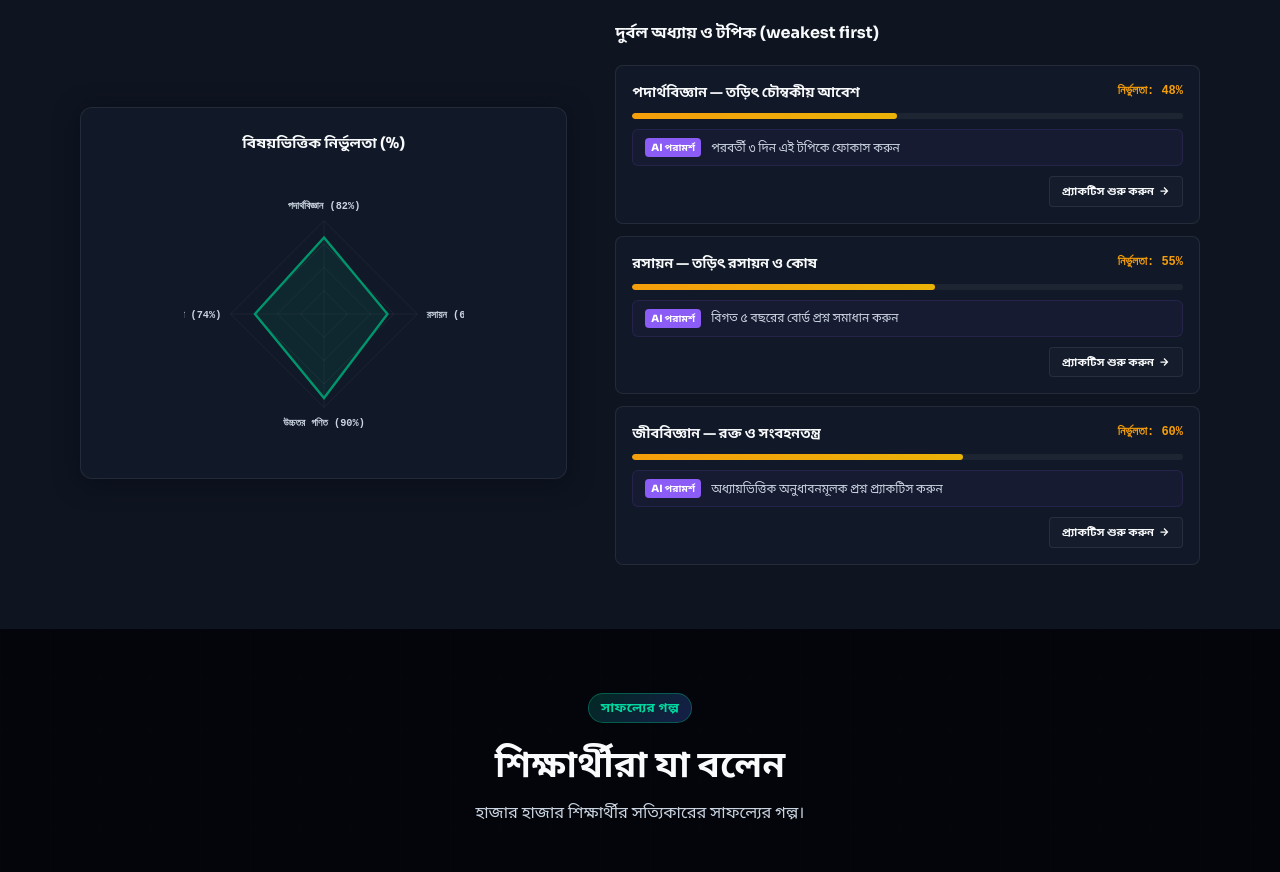
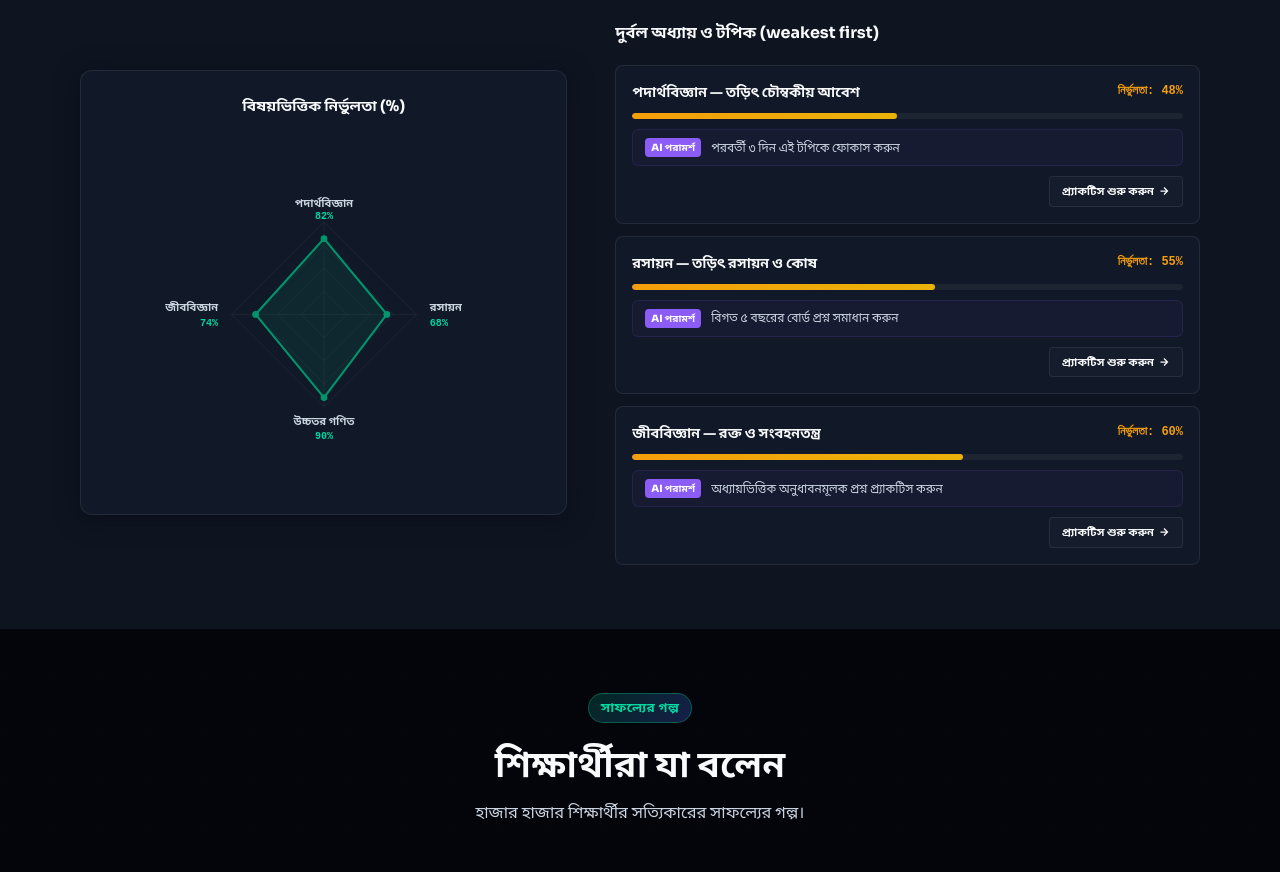
Before and after one commit to mdmonirhossen6/prostutii, a Next.js app: page / in a window 1280 px wide. Shown: the part 6200-7072 px from the top of the page. Built offline with nearby package versions, Linux system fonts and the light colour scheme.

Commit message:
Fix: Expand radar chart viewBox so Bengali labels are fully visible

```diff
--- a/components/AnalyticsShowcase.tsx
+++ b/components/AnalyticsShowcase.tsx
@@ -127,12 +127,14 @@ export default function AnalyticsShowcase({ lang }: AnalyticsShowcaseProps) {
   const [activeTrack, setActiveTrack] = useState<Track>('hsc');
   const data = trackData[activeTrack][lang];
 
-  // SVG dimensions
-  const size = 300;
-  const center = size / 2;
-  const radius = 100;
+  // SVG dimensions — wide enough so Bengali labels don't get clipped
+  const svgW = 500;
+  const svgH = 420;
+  const cx = svgW / 2;
+  const cy = svgH / 2;
+  const radius = 110;
 
-  // Accuracies mapped to 4 axes
+  // Accuracies mapped to 4 axes (top, right, bottom, left)
   const p0 = (data.subjects[0].accuracy / 100) * radius;
   const p1 = (data.subjects[1].accuracy / 100) * radius;
   const p2 = (data.subjects[2].accuracy / 100) * radius;
@@ -140,10 +142,10 @@ export default function AnalyticsShowcase({ lang }: AnalyticsShowcaseProps) {
 
   // Radar polygon points
   const pointsStr = `
-    ${center},${center - p0}
-    ${center + p1},${center}
-    ${center},${center + p2}
-    ${center - p3},${center}
+    ${cx},${cy - p0}
+    ${cx + p1},${cy}
+    ${cx},${cy + p2}
+    ${cx - p3},${cy}
   `.trim().replace(/\s+/g, ' ');
 
   return (
@@ -188,7 +190,7 @@ export default function AnalyticsShowcase({ lang }: AnalyticsShowcaseProps) {
               {t.chartTitle}
             </h3>
 
-            <svg viewBox={`0 0 ${size} ${size}`} style={{ width: '100%', maxWidth: '280px', height: 'auto' }}>
+            <svg viewBox={`0 0 ${svgW} ${svgH}`} style={{ width: '100%', maxWidth: '420px', height: 'auto' }} overflow="visible">
               {/* Outer Grid rings */}
               {[25, 50, 75, 100].map((percent) => {
                 const r = (percent / 100) * radius;
@@ -196,10 +198,10 @@ export default function AnalyticsShowcase({ lang }: AnalyticsShowcaseProps) {
                   <polygon
                     key={percent}
                     points={`
-                      ${center},${center - r}
-                      ${center + r},${center}
-                      ${center},${center + r}
-                      ${center - r},${center}
+                      ${cx},${cy - r}
+                      ${cx + r},${cy}
+                      ${cx},${cy + r}
+                      ${cx - r},${cy}
                     `}
                     fill="none"
                     stroke="rgba(255,255,255,0.06)"
@@ -209,10 +211,10 @@ export default function AnalyticsShowcase({ lang }: AnalyticsShowcaseProps) {
               })}
 
               {/* Axis Grid lines */}
-              <line x1={center} y1={center - radius} x2={center} y2={center + radius} stroke="rgba(255,255,255,0.06)" strokeWidth="1" />
-              <line x1={center - radius} y1={center} x2={center + radius} y2={center} stroke="rgba(255,255,255,0.06)" strokeWidth="1" />
+              <line x1={cx} y1={cy - radius} x2={cx} y2={cy + radius} stroke="rgba(255,255,255,0.06)" strokeWidth="1" />
+              <line x1={cx - radius} y1={cy} x2={cx + radius} y2={cy} stroke="rgba(255,255,255,0.06)" strokeWidth="1" />
 
-              {/* Student Accuracy Shape (Refined Green Accent only - no purple) */}
+              {/* Student Accuracy Shape */}
               <polygon
                 points={pointsStr}
                 fill="rgba(0,150,109,0.12)"
@@ -221,22 +223,40 @@ export default function AnalyticsShowcase({ lang }: AnalyticsShowcaseProps) {
                 style={{ transition: 'all 0.4s ease' }}
               />
 
-              {/* Outer Ring boundary labels */}
-              {/* Top Axis Label */}
-              <text x={center} y={center - radius - 12} textAnchor="middle" fill="var(--color-text-secondary)" fontSize="11" fontWeight="700" style={{ fontFamily: 'monospace' }}>
-                {data.subjects[0].name} ({data.subjects[0].accuracy}%)
+              {/* Axis dot markers */}
+              <circle cx={cx} cy={cy - p0} r="4" fill="var(--color-surface-strong)" />
+              <circle cx={cx + p1} cy={cy} r="4" fill="var(--color-surface-strong)" />
+              <circle cx={cx} cy={cy + p2} r="4" fill="var(--color-surface-strong)" />
+              <circle cx={cx - p3} cy={cy} r="4" fill="var(--color-surface-strong)" />
+
+              {/* Labels — placed with generous margins */}
+              {/* Top */}
+              <text x={cx} y={cy - radius - 18} textAnchor="middle" fill="var(--color-text-secondary)" fontSize="13" fontWeight="700">
+                {data.subjects[0].name}
               </text>
-              {/* Right Axis Label */}
-              <text x={center + radius + 10} y={center + 4} textAnchor="start" fill="var(--color-text-secondary)" fontSize="11" fontWeight="700" style={{ fontFamily: 'monospace' }}>
-                {data.subjects[1].name} ({data.subjects[1].accuracy}%)
+              <text x={cx} y={cy - radius - 4} textAnchor="middle" fill="#00d9a0" fontSize="12" fontWeight="700" style={{ fontFamily: 'monospace' }}>
+                {data.subjects[0].accuracy}%
               </text>
-              {/* Bottom Axis Label */}
-              <text x={center} y={center + radius + 20} textAnchor="middle" fill="var(--color-text-secondary)" fontSize="11" fontWeight="700" style={{ fontFamily: 'monospace' }}>
-                {data.subjects[2].name} ({data.subjects[2].accuracy}%)
+              {/* Right */}
+              <text x={cx + radius + 16} y={cy - 4} textAnchor="start" fill="var(--color-text-secondary)" fontSize="13" fontWeight="700">
+                {data.subjects[1].name}
               </text>
-              {/* Left Axis Label */}
-              <text x={center - radius - 10} y={center + 4} textAnchor="end" fill="var(--color-text-secondary)" fontSize="11" fontWeight="700" style={{ fontFamily: 'monospace' }}>
-                {data.subjects[3].name} ({data.subjects[3].accuracy}%)
+              <text x={cx + radius + 16} y={cy + 14} textAnchor="start" fill="#00d9a0" fontSize="12" fontWeight="700" style={{ fontFamily: 'monospace' }}>
+                {data.subjects[1].accuracy}%
+              </text>
+              {/* Bottom */}
+              <text x={cx} y={cy + radius + 22} textAnchor="middle" fill="var(--color-text-secondary)" fontSize="13" fontWeight="700">
+                {data.subjects[2].name}
+              </text>
+              <text x={cx} y={cy + radius + 38} textAnchor="middle" fill="#00d9a0" fontSize="12" fontWeight="700" style={{ fontFamily: 'monospace' }}>
+                {data.subjects[2].accuracy}%
+              </text>
+              {/* Left */}
+              <text x={cx - radius - 16} y={cy - 4} textAnchor="end" fill="var(--color-text-secondary)" fontSize="13" fontWeight="700">
+                {data.subjects[3].name}
+              </text>
+              <text x={cx - radius - 16} y={cy + 14} textAnchor="end" fill="#00d9a0" fontSize="12" fontWeight="700" style={{ fontFamily: 'monospace' }}>
+                {data.subjects[3].accuracy}%
               </text>
             </svg>
           </div>
```
